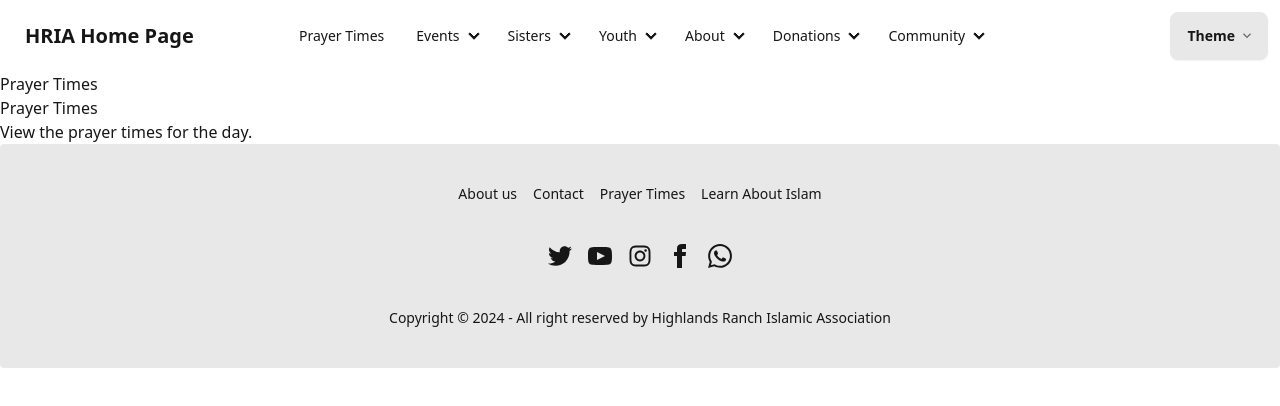
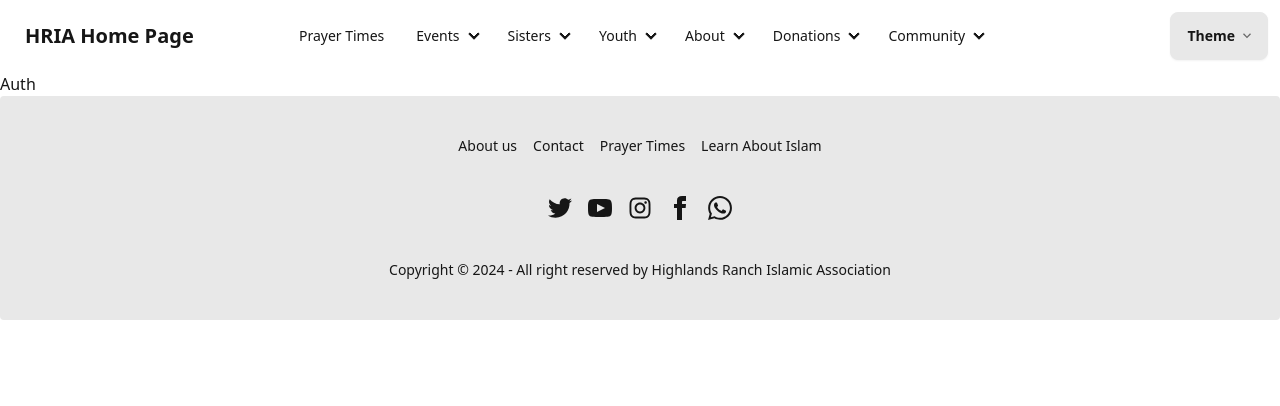
Before and after one commit to three-knots/HRIA_Website, a SvelteKit app: page /auth in a window 1280 px wide. Shown: the top 406 px of the page. Built offline with nearby package versions, Linux system fonts and the light colour scheme.

Commit message:
removed old formatting on auth page

```diff
--- a/src/routes/auth/+page.svelte
+++ b/src/routes/auth/+page.svelte
@@ -1,12 +1,4 @@
 <script lang="ts">
-    import Card from '$lib/components/ui/card';
 </script>
 
-<h1>Prayer Times</h1>
-
-<Card>
-    <Card.Header>
-        <Card.Title>Prayer Times</Card.Title>
-        <Card.Description>View the prayer times for the day.</Card.Description>
-    </Card.Header>
-</Card>
+<h1>Auth</h1>
```
